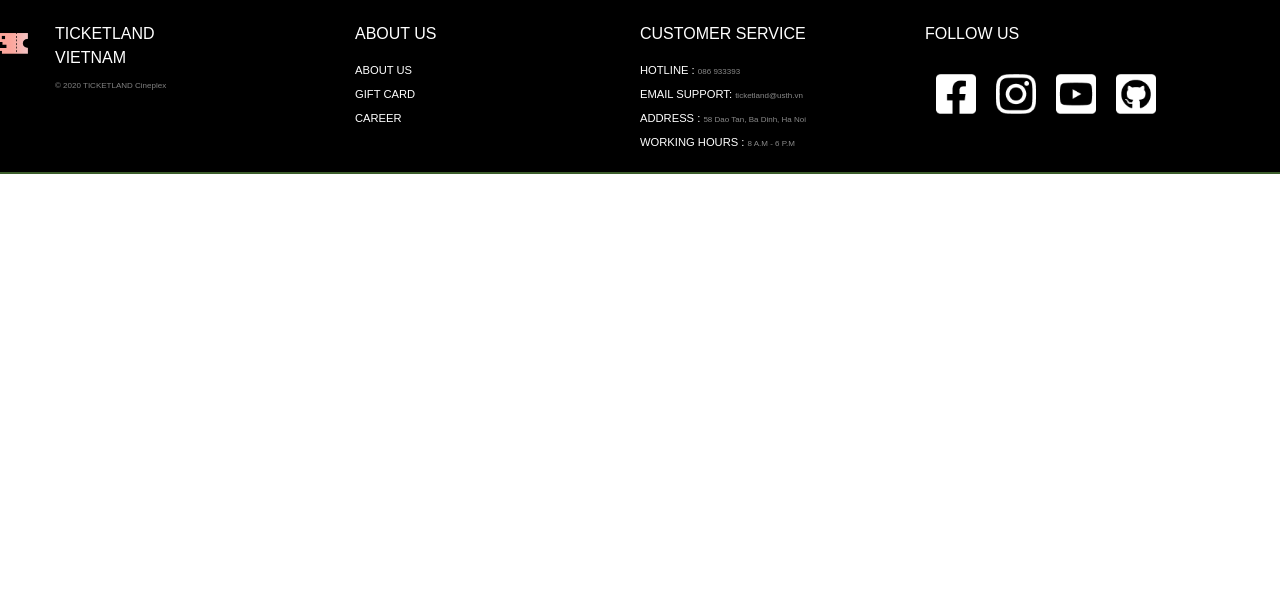
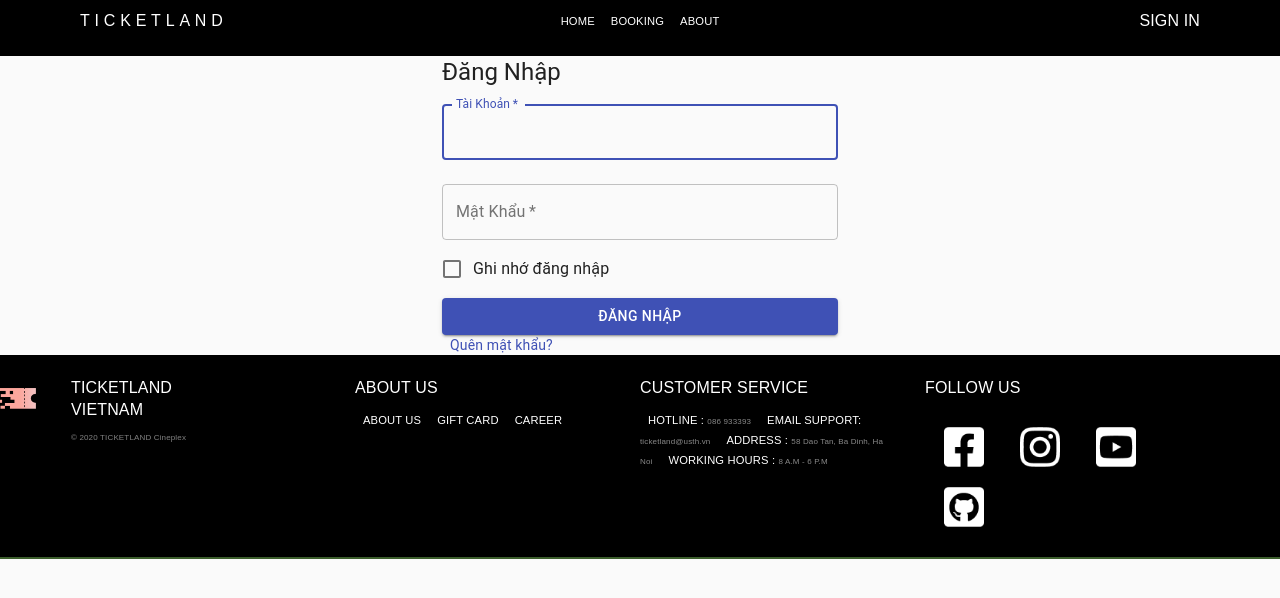
Before and after one commit to harleyng/group-project, a React (Create React App) app: page / in a window 1280 px wide. Shown: the top 598 px of the page. Built offline with nearby package versions, Linux system fonts and the light colour scheme.

Commit message:
update NavBar

```diff
--- a/package.json
+++ b/package.json
@@ -3,6 +3,9 @@
   "version": "0.1.0",
   "private": true,
   "dependencies": {
+    "@fortawesome/fontawesome-svg-core": "^1.2.32",
+    "@fortawesome/free-solid-svg-icons": "^5.15.1",
+    "@fortawesome/react-fontawesome": "^0.1.14",
     "@material-ui/core": "^4.11.2",
     "@testing-library/jest-dom": "^5.11.4",
     "@testing-library/react": "^11.1.0",
--- a/src/App.js
+++ b/src/App.js
@@ -1,13 +1,19 @@
 import logo from './logo.svg';
 import './App.css';
 import 'bootstrap/dist/css/bootstrap.min.css'
+import MasterLayout from './layouts/master/MasterLayout'
 import Register from './pages/Register'
 import Login from './pages/Login';
 import Footer from './pages/Components/Footer/Footer'
+import NavBar from './pages/Components/NavBar/NavBar';
 
 function App() {
   return (
-    <Footer />
+    <div className="App">
+      <MasterLayout>
+        <Login></Login>
+      </MasterLayout>
+    </div>
   );
 }
 
--- /dev/null
+++ b/src/layouts/master/MasterLayout.jsx
@@ -0,0 +1,15 @@
+import React, { Component } from 'react'
+import NavBar from '../../pages/Components/NavBar/NavBar';
+import Footer from '../../pages/Components/Footer/Footer'
+
+export default class MasterLayout extends Component {
+    render() {
+        return (
+            <div>
+                <NavBar/>
+                {this.props.children}
+                <Footer/>
+            </div>
+        )
+    }
+}
--- /dev/null
+++ b/src/pages/Components/NavBar/NavBar.css
@@ -0,0 +1,42 @@
+.menu{
+    background: black;
+}
+
+.navTitle {
+    padding: 10px;
+    color: white;
+    font-family: 'Oxygen', sans-serif;
+    font-style: 'normal';
+    font-size: 1rem;
+    letter-spacing: 0.3em;
+}
+
+.list-inline{
+    padding: 10px;
+}
+
+.search-icon{
+    background:white;
+    width: 50px;
+    height: 50px;
+}
+
+li {
+    display: inline;
+}
+
+a {
+    padding: 8px;
+    color: white;
+    font-family: 'Oxygen', sans-serif;
+    font-style: 'normal';
+    font-size: 0.7rem;
+}
+
+.navSignin{
+    padding: 10px;
+    color: white;
+    font-family: 'Oxygen', sans-serif;
+    font-style: 'normal';
+    font-size: 1rem;
+}
--- /dev/null
+++ b/src/pages/Components/NavBar/NavBar.jsx
@@ -0,0 +1,31 @@
+import React, { Component } from 'react'
+import './NavBar.css'
+import searchIcon from '../../../assets/img/search-solid.svg'
+
+
+export default class NavBar extends Component {
+    render() {
+        return (
+            <div className="menu">
+                <div className="container">
+                    <div className="row">
+                        <div className="col-3 text-left" id="navLeft">
+                            <div className="navTitle"><span>TICKETLAND</span></div>
+                        </div>
+                        <div className="col-6 text-center" id="navCenter">
+                            <ul className="list-inline">
+                                {/* <li className="menu-item"><a href=""><img className="search-icon" src={searchIcon} alt="logo"/></a></li> */}
+                                <li className="menu-item"><a href=""><span>HOME</span></a></li>
+                                <li className="menu-item"><a href=""><span>BOOKING</span></a></li>
+                                <li className="menu-item"><a href=""><span>ABOUT</span></a></li>
+                            </ul>
+                        </div>
+                        <div className="col-3 text-right" id="navLeft">
+                            <div className="navSignin"><span>SIGN IN</span></div>
+                        </div>
+                    </div>
+                </div>
+            </div>
+        )
+    }
+}
--- a/src/pages/Login.jsx
+++ b/src/pages/Login.jsx
@@ -9,9 +9,9 @@
 import Checkbox from "@material-ui/core/Checkbox";
 import Link from "@material-ui/core/Link";
 import Grid from "@material-ui/core/Grid";
-import Box from "@material-ui/core/Box";
 import Typography from "@material-ui/core/Typography";
 import Container from "@material-ui/core/Container";
+
 
 
 const Login = () => {
@@ -19,7 +19,7 @@
     const [password, setpassword] = useState(null)
 
     return (
-        <div>
+        <div className="main">
             <Container component="main" maxWidth="xs">
                 <CssBaseline/>
                 <div className="paper">
```
Also changed, not shown: src/assets/img/search-solid.svg (added), 1 other file (tests, documents, lock files or other folders).
